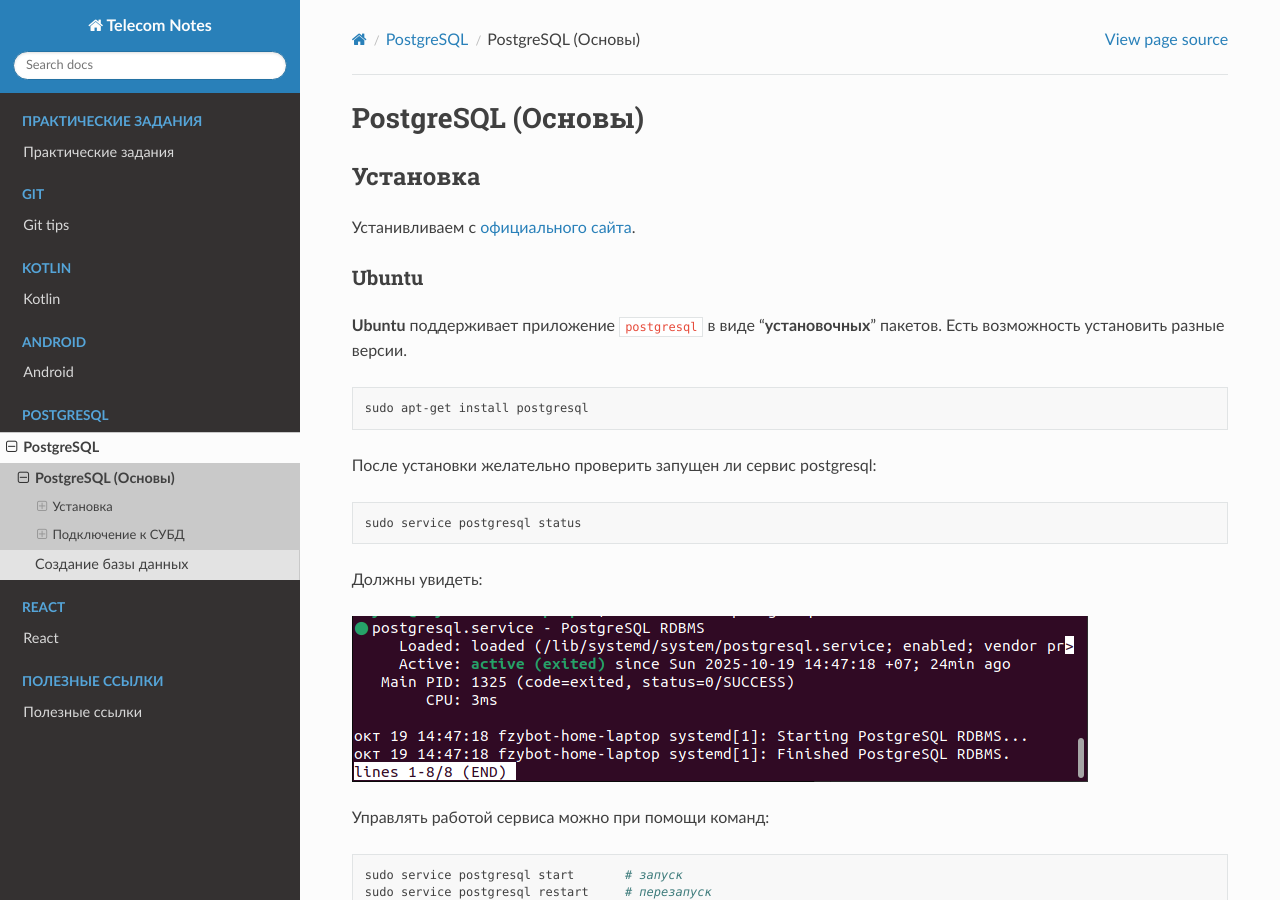
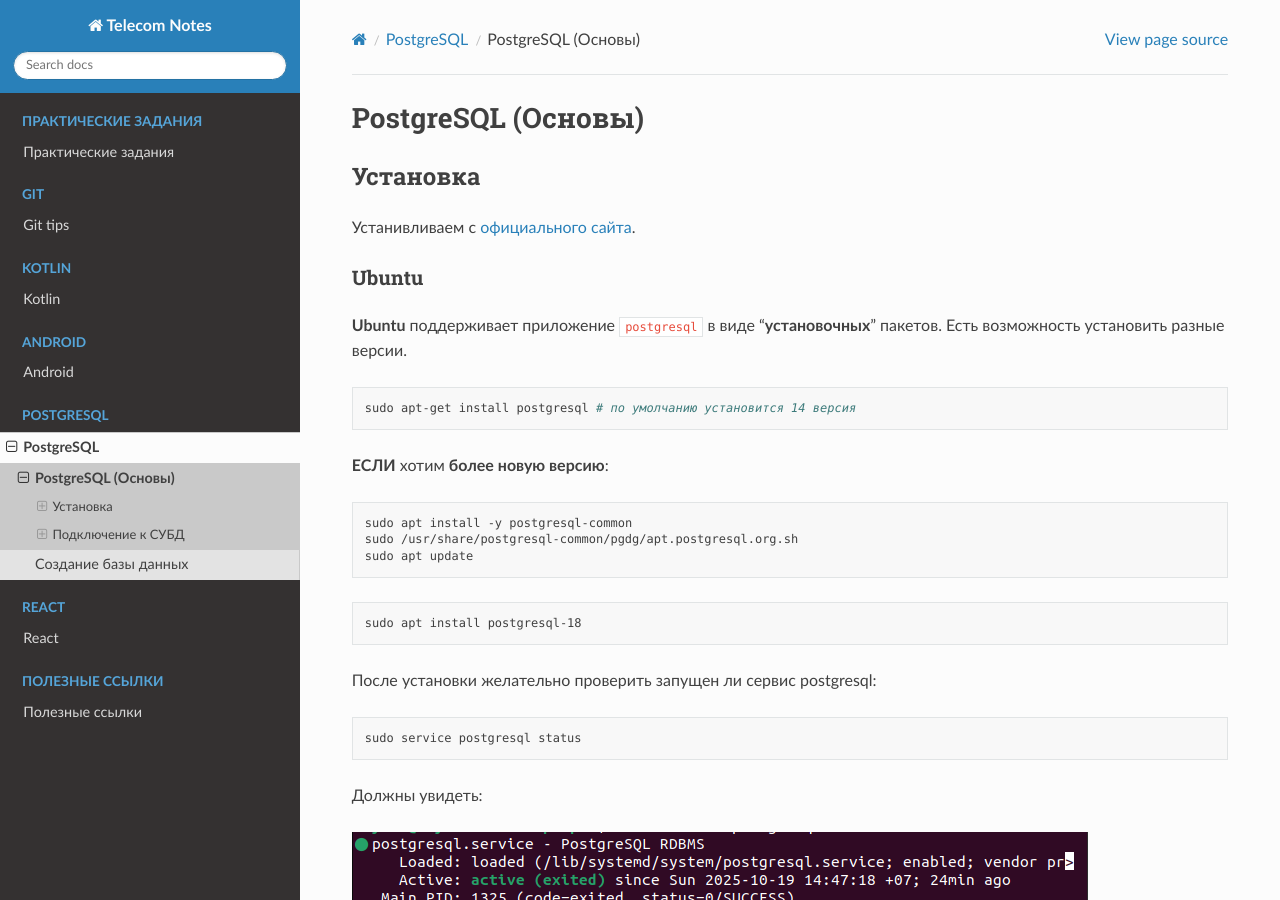
Before and after one commit to TelecomDep/notes, a Sphinx documentation site: the page built from docs/source/DataBase/intro_to_postgresql.md, in a window 1280 px wide and 900 px high. Built offline with Sphinx 7.4.7 and the Read the Docs theme 3.1.0, drawn with Linux system fonts in a browser that asks for light colours; pages that are not in the unit, such as notebooks, are missing from menus.

````diff
--- a/docs/source/DataBase/database.rst
+++ b/docs/source/DataBase/database.rst
@@ -9,3 +9,4 @@ PostgreSQL
    introduction
    intro_to_postgresql
    work_with_database
+   data_types
--- a/docs/source/DataBase/intro_to_postgresql.md
+++ b/docs/source/DataBase/intro_to_postgresql.md
@@ -8,7 +8,19 @@
 
 **Ubuntu** поддерживает приложение `postgresql` в виде "**установочных**" пакетов. Есть возможность установить разные версии.
 ```bash
-sudo apt-get install postgresql
+sudo apt-get install postgresql # по умолчанию установится 14 версия
+```
+
+**ЕСЛИ** хотим **более новую версию**:
+
+```bash
+sudo apt install -y postgresql-common
+sudo /usr/share/postgresql-common/pgdg/apt.postgresql.org.sh
+sudo apt update
+```
+
+```bash
+sudo apt install postgresql-18
 ```
 
 После установки желательно проверить запущен ли сервис postgresql:
````
Also changed, not shown: docs/source/DataBase/work_with_database.md (+11 -2 lines), 1 other file.
